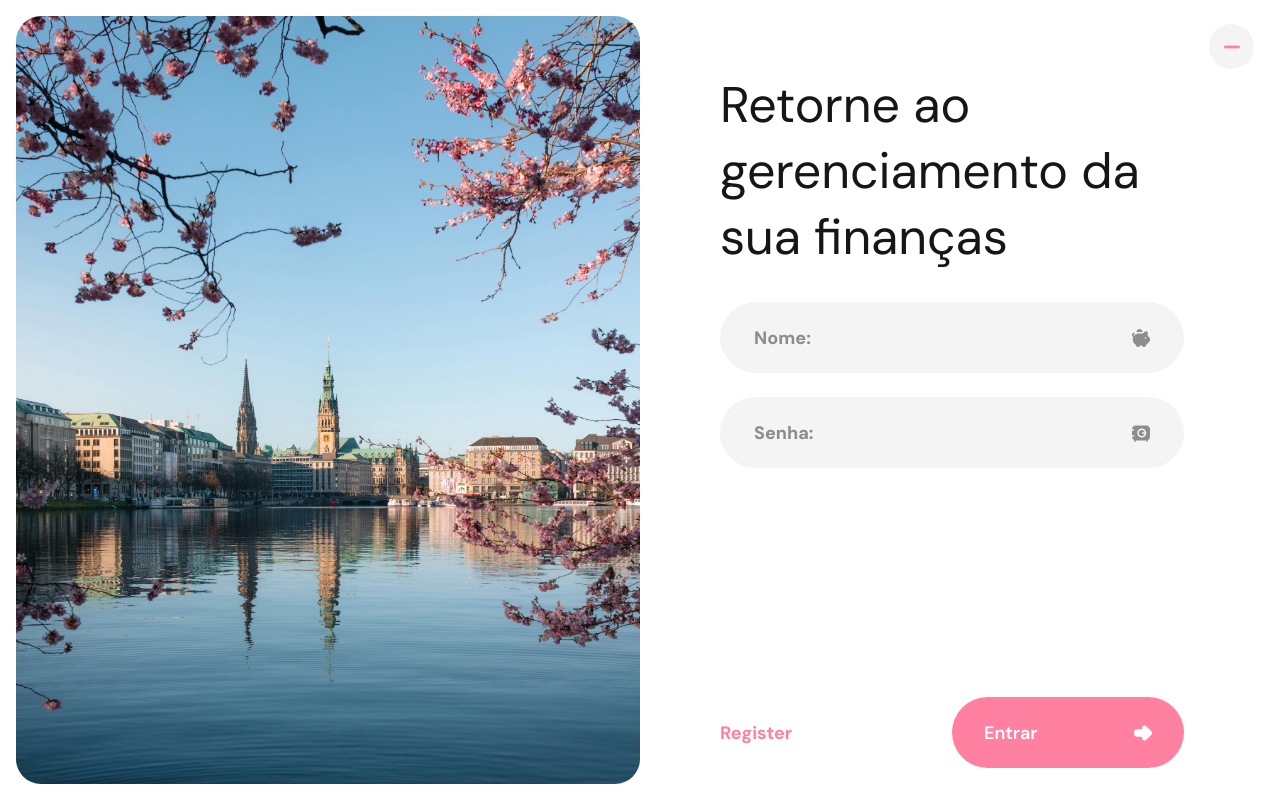
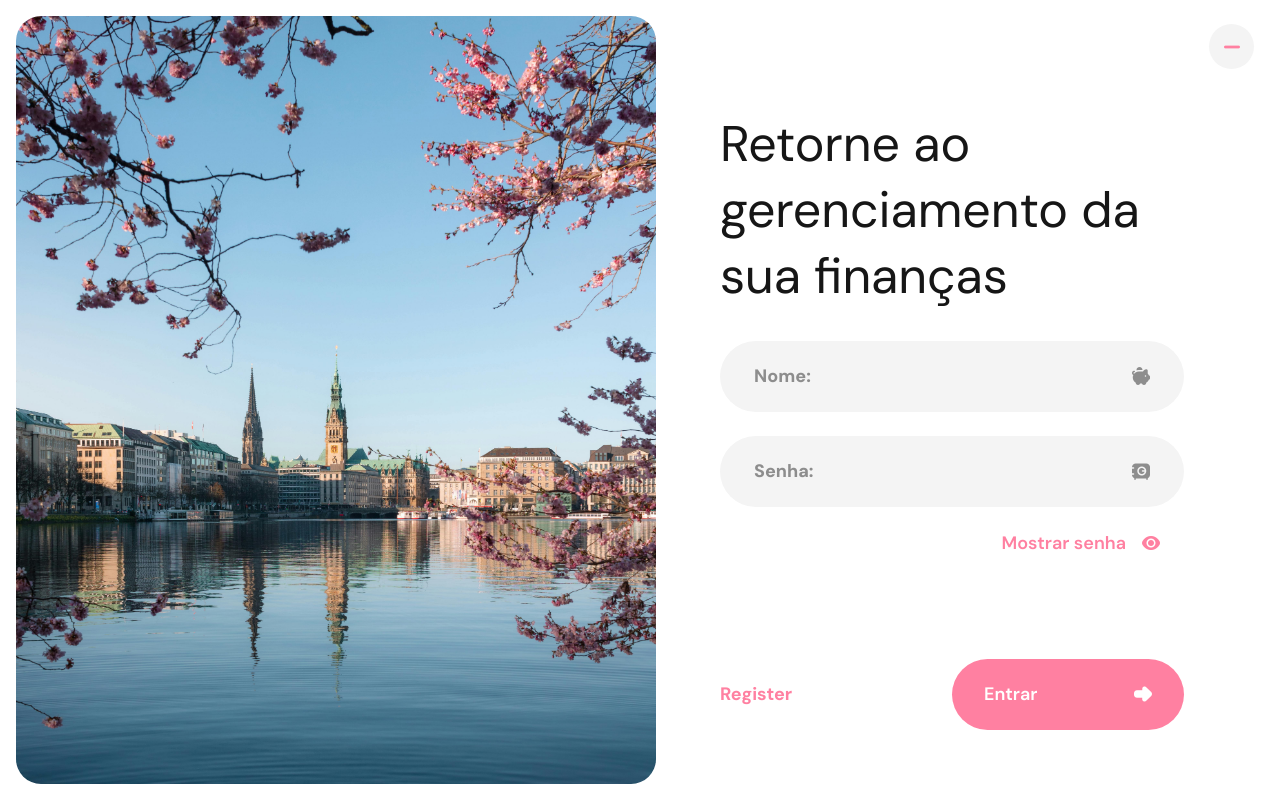
Before and after one commit to Budget-Boys/pf-frontend, a React (Vite) app: page /login in a window 1280 px wide. Built offline with nearby package versions, Linux system fonts and the light colour scheme.

Commit message:
feat: add the view password

```diff
--- a/src/components/input/input.module.sass
+++ b/src/components/input/input.module.sass
@@ -45,7 +45,18 @@
         i
             color: $pink
 
-@media (min-width: 968px)
-    header
-        height: 90px
-        padding: 1rem 3rem
+.btn_container
+    width: 100%
+    @include flexIten(row, end)
+    padding: 0 1.5rem
+    .btn_pass
+        @include flexIten(row, center)
+        gap: 1rem
+        color: $pink
+        background-color: transparent
+        font-weight: 600
+        cursor: pointer
+        font-size: 18px
+
+        i
+            color: $pink
--- a/src/components/input/input.tsx
+++ b/src/components/input/input.tsx
@@ -1,3 +1,4 @@
+import { useState } from "react";
 import style from "./input.module.sass";
 
 interface InputProps {
@@ -6,12 +7,29 @@ interface InputProps {
   type: string;
 }
 
-const Input: React.FC<InputProps>= ({placeholder, icon, type}) => {
+const Input: React.FC<InputProps> = ({ placeholder, icon, type }) => {
+  const [showPassword, setShowPassword] = useState(false)
+  const isPass = type == "password"
+  const inputType = isPass ? (showPassword ? "text" : "password") : type
+
+  const tooglePassword = () => {
+    setShowPassword((prev => !prev))
+  }
   return (
-    <div className={style.input_body}>
-      <input type={type} placeholder={placeholder}/>
-      <i className={`fi fi-sr-${icon}`}></i>
-    </div>
+    <>
+      <div className={style.input_body}>
+        <input type={inputType} placeholder={placeholder} />
+        <i className={`fi fi-sr-${icon}`}></i>
+      </div>
+      {isPass && (
+        <div className={style.btn_container}>
+          <button className={style.btn_pass} onClick={tooglePassword} type="button">
+            {showPassword ? "Ocultar senha" : "Mostrar senha"}
+            <i className={`fi fi-sr-${showPassword ? "eye-crossed" : "eye"}`}></i>
+          </button>
+        </div>
+      )}
+    </>
   );
 };
 
--- a/src/features/account/account.module.sass
+++ b/src/features/account/account.module.sass
@@ -17,7 +17,7 @@
             color: $pink
             background-color: $gray_second
 
-    .img_background
+    .img_container
         display: none
 
     .account_rigth
@@ -58,16 +58,20 @@
         @include flexIten(row , space-between)
         flex-direction: row
         padding: 0
-        height: 100vh
+        min-height: 100vh
         .account_close
             right: 3%
 
-        .img_background
+        .img_container
+            position: fixed
+            top: 0%
             width: 50%
+            display: block
             height: 100%
-            background-image: url('../../assets/images/teste2-o.png')
-            display: block
-            background-size: cover
+            .img_background
+                height: 100%
+                background-image: url('../../assets/images/teste2-o.png')
+                background-size: cover
 
         .account_rigth
             width: 50%
@@ -93,14 +97,15 @@
         .account_close
             right: 2%
 
-        .img_background
-            background-image: url('../../assets/images/teste.png')
-            background-size: cover
-            border-radius: 25px
+        .img_container
+            padding: 1rem 0
+            .img_background
+                background-image: url('../../assets/images/teste.png')
+                background-size: cover
+                border-radius: 25px
 
         .account_rigth
             width: 50%
-            height: 100vh
             @include flexIten(column, space-between)
             gap: 5rem
             padding: 4.5rem 5rem 2rem
--- a/src/features/account/account.tsx
+++ b/src/features/account/account.tsx
@@ -27,7 +27,11 @@ const Account: React.FC<AccountProps> = ({ route }) => {
             <i className="fi fi-sr-minus-small"></i>
           </NavLink>
         </div>
-        <div className={style.img_background}></div>
+
+        <div className={style.img_container}>
+          <div className={style.img_background}></div>
+        </div>
+        <div className={style.box_left}></div>
         <div className={style.account_rigth}>
           <div className={style.account_outlet}>
             <Outlet />
```
